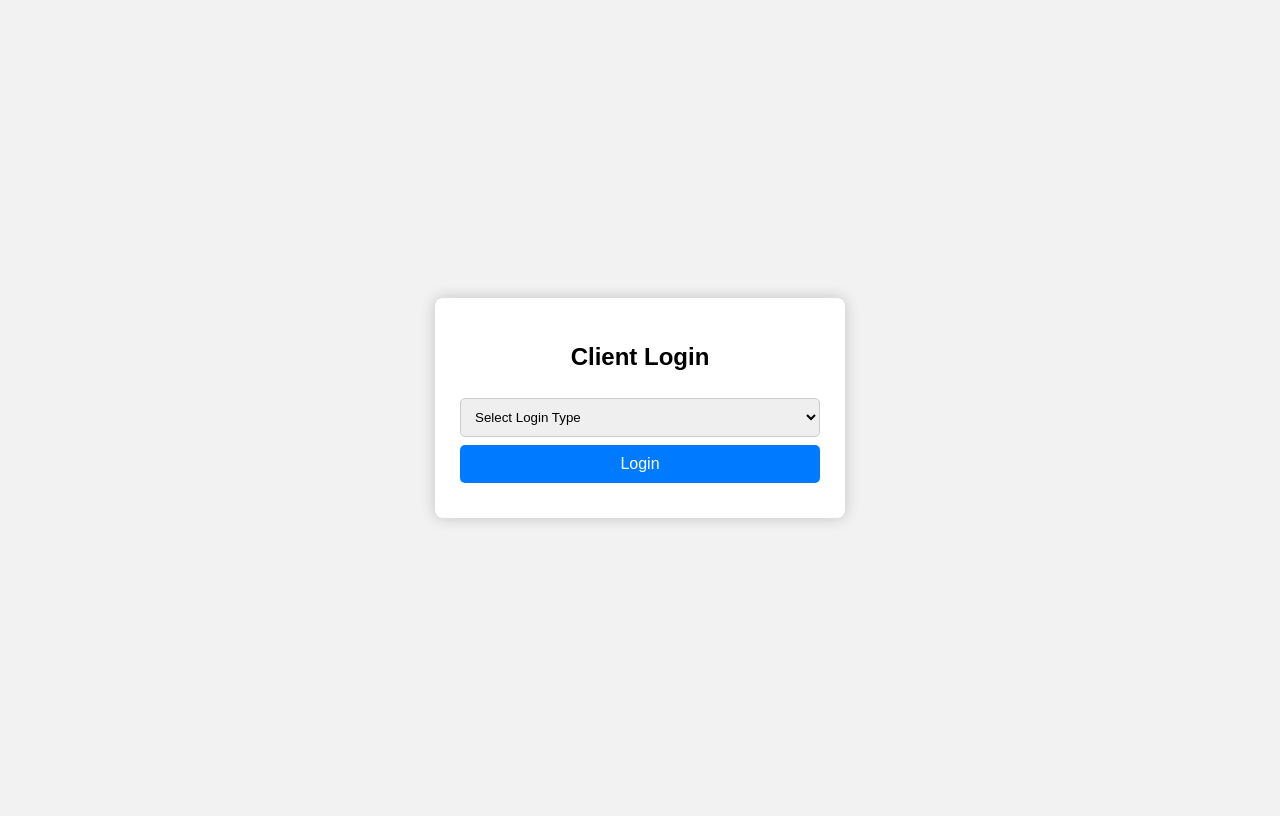
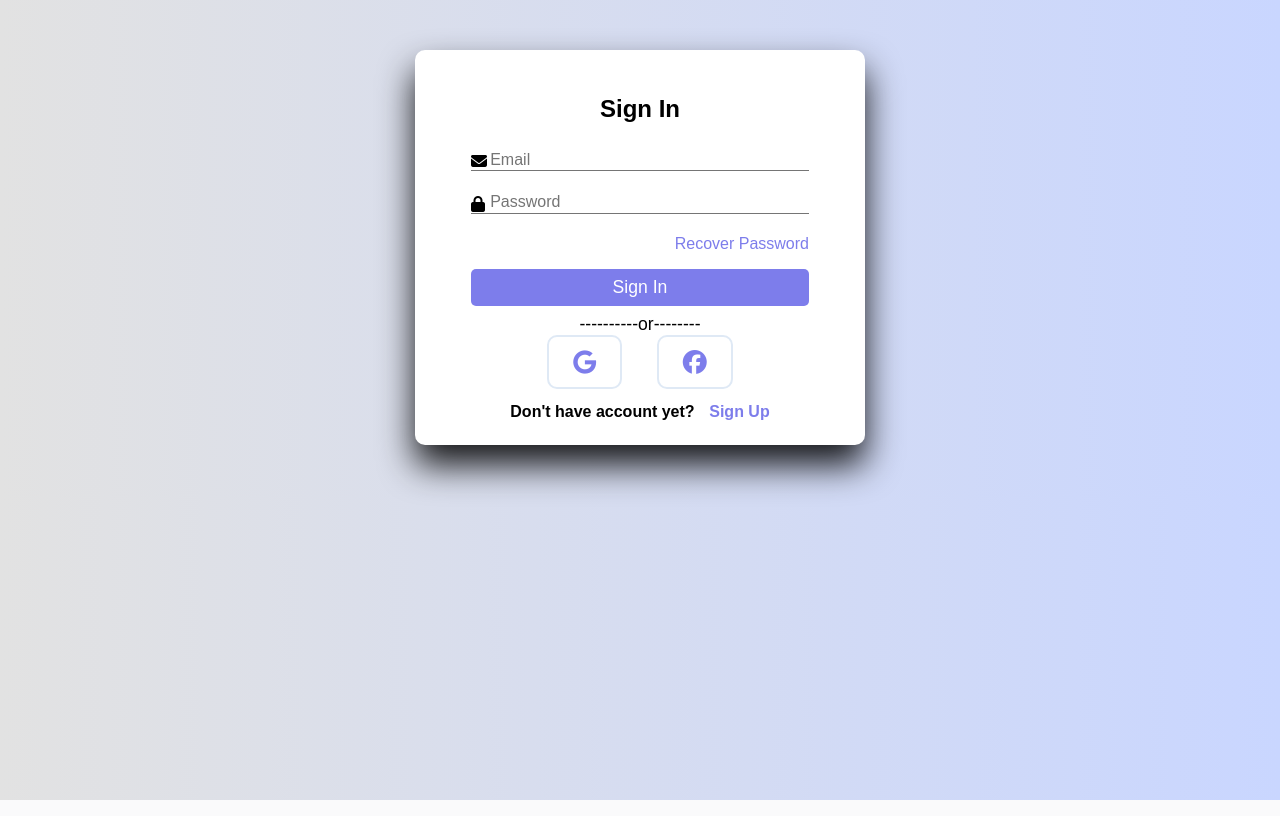
Before and after one commit to Shinanee/website-design-, a PHP site: page / in a window 1280 px wide. Run offline with PHP 8.4, Linux system fonts and the light colour scheme.

Commit message:
Add files via upload

```diff
--- /dev/null
+++ b/index.php
@@ -0,0 +1,81 @@
+<!DOCTYPE html>
+<html lang="en">
+<head>
+    <meta charset="UTF-8">
+    <meta name="viewport" content="width=device-width, initial-scale=1.0">
+    <title>Register & Login</title>
+    <link rel="stylesheet" href="https://cdnjs.cloudflare.com/ajax/libs/font-awesome/6.5.1/css/all.min.css">
+    <link rel="stylesheet" href="style.css">
+</head>
+<body>
+    <div class="container" id="signup" style="display:none;">
+      <h1 class="form-title">Register</h1>
+      <form method="post" action="register.php">
+        <div class="input-group">
+           <i class="fas fa-user"></i>
+           <input type="text" name="fName" id="fName" placeholder="First Name" required>
+           <label for="fname">First Name</label>
+        </div>
+        <div class="input-group">
+            <i class="fas fa-user"></i>
+            <input type="text" name="lName" id="lName" placeholder="Last Name" required>
+            <label for="lName">Last Name</label>
+        </div>
+        <div class="input-group">
+            <i class="fas fa-envelope"></i>
+            <input type="email" name="email" id="email" placeholder="Email" required>
+            <label for="email">Email</label>
+        </div>
+        <div class="input-group">
+            <i class="fas fa-lock"></i>
+            <input type="password" name="password" id="password" placeholder="Password" required>
+            <label for="password">Password</label>
+        </div>
+       <input type="submit" class="btn" value="Sign Up" name="signUp">
+      </form>
+      <p class="or">
+        ----------or--------
+      </p>
+      <div class="icons">
+        <i class="fab fa-google"></i>
+        <i class="fab fa-facebook"></i>
+      </div>
+      <div class="links">
+        <p>Already Have Account ?</p>
+        <button id="signInButton">Sign In</button>
+      </div>
+    </div>
+
+    <div class="container" id="signIn">
+        <h1 class="form-title">Sign In</h1>
+        <form method="post" action="register.php">
+          <div class="input-group">
+              <i class="fas fa-envelope"></i>
+              <input type="email" name="email" id="email" placeholder="Email" required>
+              <label for="email">Email</label>
+          </div>
+          <div class="input-group">
+              <i class="fas fa-lock"></i>
+              <input type="password" name="password" id="password" placeholder="Password" required>
+              <label for="password">Password</label>
+          </div>
+          <p class="recover">
+            <a href="#">Recover Password</a>
+          </p>
+         <input type="submit" class="btn" value="Sign In" name="signIn">
+        </form>
+        <p class="or">
+          ----------or--------
+        </p>
+        <div class="icons">
+          <i class="fab fa-google"></i>
+          <i class="fab fa-facebook"></i>
+        </div>
+        <div class="links">
+          <p>Don't have account yet?</p>
+          <button id="signUpButton">Sign Up</button>
+        </div>
+      </div>
+      <script src="script.js"></script>
+</body>
+</html>
--- /dev/null
+++ b/logout.php
@@ -0,0 +1,4 @@
+<?php
+session_destroy();
+header("location: index.php");
+?>
--- a/script.js
+++ b/script.js
@@ -1,140 +1,13 @@
-let paymentHistory = [];
+const signUpButton=document.getElementById('signUpButton');
+const signInButton=document.getElementById('signInButton');
+const signInForm=document.getElementById('signIn');
+const signUpForm=document.getElementById('signup');
 
-function showTool(tool) {
-  document.querySelectorAll('.sidebar a').forEach(a => a.classList.remove('active'));
-  event.target.classList.add('active');
-  const area = document.getElementById("contentArea");
-  area.innerHTML = "";
-
-  switch (tool) {
-    case "payment":
-      renderPaymentForm(area);
-      break;
-
-    case "discount":
-      area.innerHTML = `
-        <div class='tool-box'>
-          <h3>Discount Calculator (AI)</h3>
-          <label>Original Price:</label>
-          <input type='number' id='price' placeholder='Enter price'>
-          <label>Discount %:</label>
-          <input type='number' id='discount' placeholder='Enter discount'>
-          <button onclick='calcDiscount()'>Calculate</button>
-          <div class='result' id='discountResult'></div>
-        </div>`;
-      break;
-
-    case "gst":
-      area.innerHTML = `
-        <div class='tool-box'>
-          <h3>GST Calculator (AI)</h3>
-          <label>Amount (₹):</label>
-          <input type='number' id='amount'>
-          <label>GST %:</label>
-          <input type='number' id='gst' value='18'>
-          <button onclick='calcGST()'>Calculate GST</button>
-          <div class='result' id='gstResult'></div>
-        </div>`;
-      break;
-
-
-  }
-}
-
-// ======= Tool functions =======
-function calcDiscount() {
-  let price = parseFloat(document.getElementById("price").value);
-  let disc = parseFloat(document.getElementById("discount").value);
-  if (isNaN(price) || isNaN(disc)) { alert("Enter valid values"); return; }
-  let newPrice = price - (price * disc / 100);
-  document.getElementById("discountResult").innerHTML = `Discounted Price: ₹${newPrice.toFixed(2)}`;
-}
-
-function calcGST() {
-  let amount = parseFloat(document.getElementById("amount").value);
-  let gst = parseFloat(document.getElementById("gst").value);
-  if (isNaN(amount) || isNaN(gst)) { alert("Enter valid values"); return; }
-  let gstAmount = amount * (gst / 100);
-  let total = amount + gstAmount;
-  document.getElementById("gstResult").innerHTML = `GST: ₹${gstAmount.toFixed(2)} | Total: ₹${total.toFixed(2)}`;
-}
-
-function approveQuote() {
-  let val = parseFloat(document.getElementById("qValue").value);
-  let disc = parseFloat(document.getElementById("qDisc").value);
-  if (isNaN(val) || isNaN(disc)) { alert("Enter valid values"); return; }
-  let aiDecision = (disc > 10 || val > 100000) ? "Approval Required" : "Auto Approved";
-  document.getElementById("quoteResult").innerHTML = `AI Suggestion: <b>${aiDecision}</b>`;
-}
-
-// ======= Payment Form + Received Payments =======
-function renderPaymentForm(area) {
-  area.innerHTML = `
-    <div class='tool-box'>
-      <h3>Payment Form</h3>
-      <label>Customer Name:</label>
-      <input id='pName'>
-      <label>Amount (₹):</label>
-      <input id='pAmount' type='number'>
-      <label>Payment Mode:</label>
-      <select id='pMode'>
-        <option>Cash</option>
-        <option>Online</option>
-        <option>Card</option>
-      </select>
-      <button onclick='submitPayment()'>Submit Payment</button>
-      <div class='result' id='paymentResult'></div>
-
-      <div class='payment-list'>
-        <h4>Received Payments</h4>
-        <div id='receivedPayments'></div>
-      </div>
-    </div>`;
-
-  updateReceivedPayments();
-}
-
-function submitPayment() {
-  let name = document.getElementById("pName").value.trim();
-  let amt = document.getElementById("pAmount").value.trim();
-  let mode = document.getElementById("pMode").value;
-
-  if (!name || !amt) {
-    alert("Please enter all fields");
-    return;
-  }
-
-  const payment = {
-    name,
-    amount: parseFloat(amt),
-    mode,
-    date: new Date().toLocaleString()
-  };
-
-  paymentHistory.push(payment);
-  document.getElementById("paymentResult").innerHTML = `✅ Payment of ₹${amt} via ${mode} received for ${name}.`;
-
-  updateReceivedPayments();
-}
-
-function updateReceivedPayments() {
-  const container = document.getElementById("receivedPayments");
-  if (!container) return;
-
-  if (paymentHistory.length === 0) {
-    container.innerHTML = "<p>No payments received yet.</p>";
-    return;
-  }
-
-  container.innerHTML = paymentHistory.map(p => `
-    <div class="payment-item">
-      <b>${p.name}</b><br>
-      Amount: ₹${p.amount.toFixed(2)}<br>
-      Mode: ${p.mode}<br>
-      Date: ${p.date}
-    </div>
-  `).join("");
-}
-
-// Load default tool
-showTool("payment");
+signUpButton.addEventListener('click',function(){
+    signInForm.style.display="none";
+    signUpForm.style.display="block";
+})
+signInButton.addEventListener('click', function(){
+    signInForm.style.display="block";
+    signUpForm.style.display="none";
+})
--- a/style.css
+++ b/style.css
@@ -1,87 +1,137 @@
-* {
-  margin: 0;
-  padding: 0;
-  box-sizing: border-box;
-  font-family: Arial, sans-serif;
+*{
+    margin:0;
+    padding:0;
+    box-sizing:border-box;
+    font-family:"poppins",sans-serif;
 }
-body {
-  display: flex;
-  min-height: 100vh;
-  background: #f5f6fa;
+body{
+    background-color: #c9d6ff;
+    background:linear-gradient(to right,#e2e2e2,#c9d6ff);
 }
-.sidebar {
-  width: 250px;
-  background: #1e1e2d;
-  color: #fff;
-  display: flex;
-  flex-direction: column;
-  padding: 20px 10px;
+.container{
+    background:#fff;
+    width:450px;
+    padding:1.5rem;
+    margin:50px auto;
+    border-radius:10px;
+    box-shadow:0 20px 35px rgba(0,0,1,0.9);
 }
-.sidebar h2 {
-  margin-bottom: 20px;
-  text-align: center;
+form{
+    margin:0 2rem;
 }
-.sidebar a {
-  padding: 10px 15px;
-  margin: 5px 0;
-  color: #ccc;
-  text-decoration: none;
-  display: block;
-  border-radius: 8px;
-  transition: 0.3s;
+.form-title{
+    font-size:1.5rem;
+    font-weight:bold;
+    text-align:center;
+    padding:1.3rem;
+    margin-bottom:0.4rem;
 }
-.sidebar a:hover,
-.sidebar a.active {
-  background: #4c54ff;
-  color: #fff;
+input{
+    color:inherit;
+    width:100%;
+    background-color:transparent;
+    border:none;
+    border-bottom:1px solid #757575;
+    padding-left:1.5rem;
+    font-size:15px;
 }
-.content {
-  flex: 1;
-  padding: 30px;
-  background: #fff;
-  overflow-y: auto;
+.input-group{
+    padding:1% 0;
+    position:relative;
+
 }
-.tool-box {
-  background: #f1f2f6;
-  border-radius: 10px;
-  padding: 20px;
-  margin-bottom: 25px;
-  box-shadow: 0 3px 10px rgba(0, 0, 0, 0.1);
+.input-group i{
+    position:absolute;
+    color:black;
 }
-.tool-box h3 {
-  margin-bottom: 15px;
-  color: #333;
+input:focus{
+    background-color: transparent;
+    outline:transparent;
+    border-bottom:2px solid hsl(327,90%,28%);
 }
-label {
-  display: block;
-  margin-top: 10px;
+input::placeholder{
+    color:transparent;
 }
-input,
-select,
-textarea {
-  width: 100%;
-  padding: 8px;
-  border: 1px solid #ccc;
-  border-radius: 5px;
-  margin-top: 5px;
+label{
+    color:#757575;
+    position:relative;
+    left:1.2em;
+    top:-1.3em;
+    cursor:auto;
+    transition:0.3s ease all;
 }
-button {
-  background: #4c54ff;
-  color: #fff;
-  border: none;
-  padding: 10px 20px;
-  border-radius: 6px;
-  margin-top: 15px;
-  cursor: pointer;
+input:focus~label,input:not(:placeholder-shown)~label{
+    top:-3em;
+    color:hsl(327,90%,28%);
+    font-size:15px;
 }
-button:hover {
-  background: #2b34d8;
+.recover{
+    text-align:right;
+    font-size:1rem;
+    margin-bottom:1rem;
+
 }
-.result {
-  background: #fff;
-  border: 1px solid #ddd;
-  border-radius: 6px;
-  margin-top: 10px;
-  padding: 10px;
-  min-height: 40px;
+.recover a{
+    text-decoration:none;
+    color:rgb(125,125,235);
 }
+.recover a:hover{
+    color:blue;
+    text-decoration:underline;
+}
+.btn{
+    font-size:1.1rem;
+    padding:8px 0;
+    border-radius:5px;
+    outline:none;
+    border:none;
+    width:100%;
+    background:rgb(125,125,235);
+    color:white;
+    cursor:pointer;
+    transition:0.9s;
+}
+.btn:hover{
+    background:#07001f;
+}
+.or{
+    font-size:1.1rem;
+    margin-top:0.5rem;
+    text-align:center;
+}
+.icons{
+    text-align:center;
+}
+.icons i{
+    color:rgb(125,125,235);
+    padding:0.8rem 1.5rem;
+    border-radius:10px;
+    font-size:1.5rem;
+    cursor:pointer;
+    border:2px solid #dfe9f5;
+    margin:0 15px;
+    transition:1s;
+}
+.icons i:hover{
+    background:#07001f;
+    font-size:1.6rem;
+    border:2px solid rgb(125,125,235);
+}
+.links{
+    display:flex;
+    justify-content:space-around;
+    padding:0 4rem;
+    margin-top:0.9rem;
+    font-weight:bold;
+}
+button{
+    color:rgb(125,125,235);
+    border:none;
+    background-color:transparent;
+    font-size:1rem;
+    font-weight:bold;
+}
+button:hover{
+    text-decoration:underline;
+    color:blue;
+}
```
Also changed, not shown: connect.php (added, +11 -0 lines), homepage.php (added, +32 -0 lines), register.php (added, +50 -0 lines).
